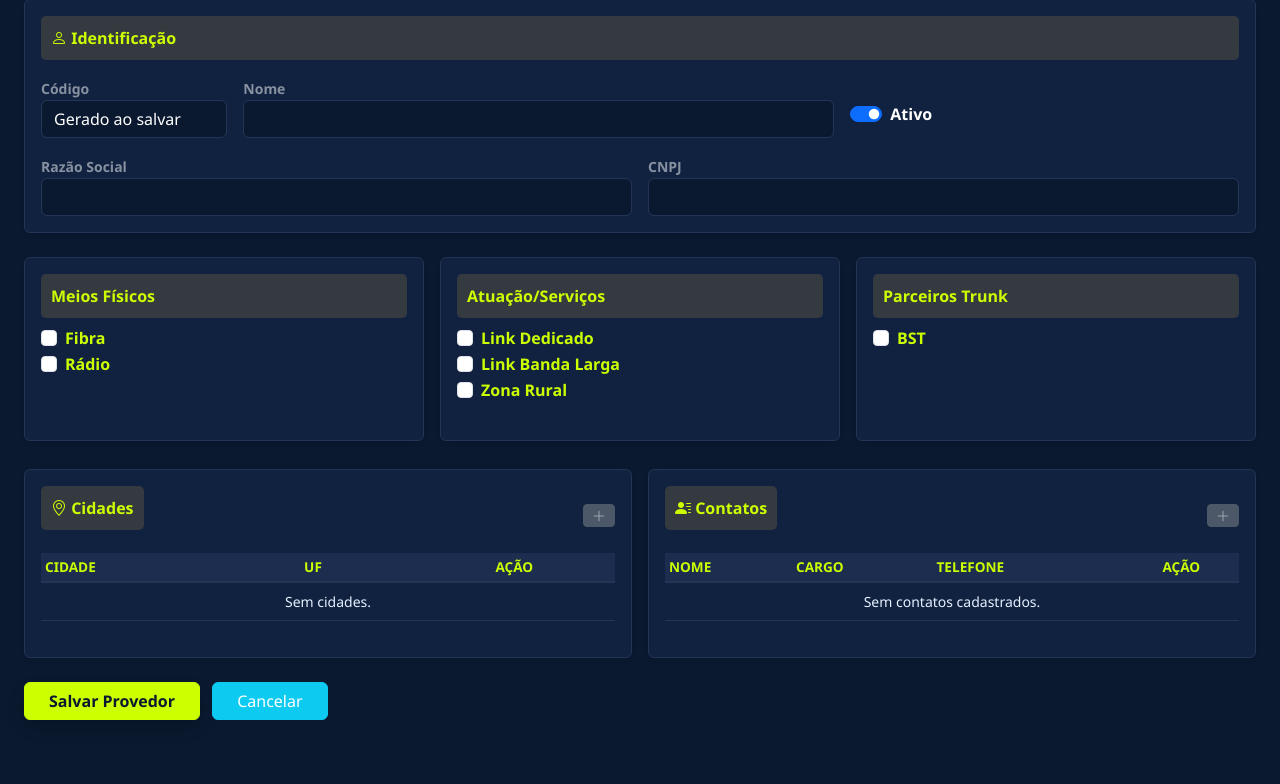
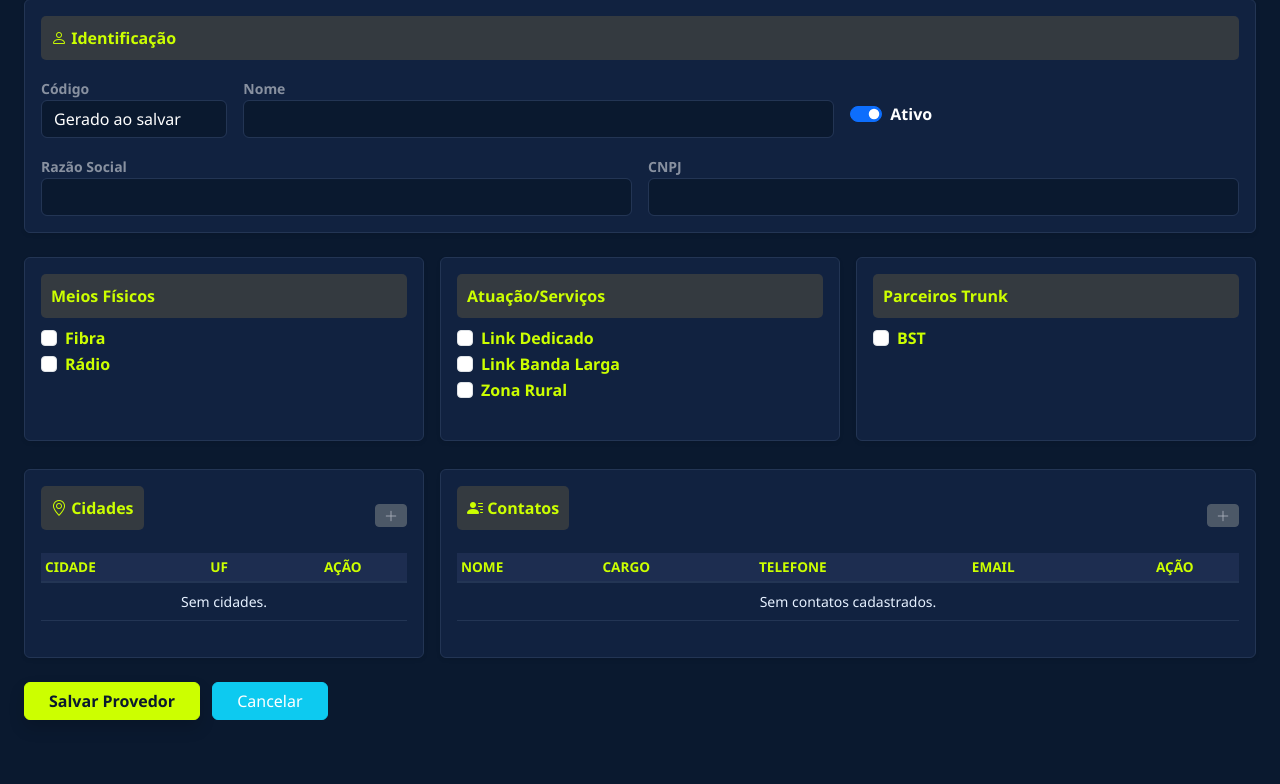
Before and after one commit to fernandosantosb30/sistema_EP, a Django app: page /provedores/novo/ in a window 1280 px wide. Shown: the part 177-961 px from the top of the page. Run offline with Django 5.2, Linux system fonts and the light colour scheme; the visitor is signed in with stand-in values (Sample User, id 1).

Commit message:
agora vai

```diff
--- a/sistema_isp/templates/providers/cadastro_edit.html
+++ b/sistema_isp/templates/providers/cadastro_edit.html
@@ -77,9 +77,8 @@
 
         <div class="row g-3">
             </div>
-
 <div class="row g-3 mt-1">
-    <div class="col-md-6">
+    <div class="col-md-4">
         <div class="card-custom p-3 border rounded shadow-sm h-100" style="background-color: rgba(255,255,255,0.05);">
             <div class="d-flex justify-content-between align-items-center mb-2">
                 <div class="header-section text-lime fw-bold"><i class="bi bi-geo-alt"></i> Cidades</div>
@@ -138,7 +137,7 @@
         </div>
     </div>
 
-    <div class="col-md-6">
+    <div class="col-md-8">
         <div class="card-custom p-3 border rounded shadow-sm h-100" style="background-color: rgba(255,255,255,0.05);">
             <div class="d-flex justify-content-between align-items-center mb-2">
                 <div class="header-section text-lime fw-bold"><i class="bi bi-person-lines-fill"></i> Contatos</div>
@@ -153,7 +152,7 @@
 
             <table class="table table-sm table-dark table-hover mb-0">
                 <thead>
-                    <tr class="small text-lime"><th>NOME</th><th>CARGO</th><th>TELEFONE</th><th class="text-center">AÇÃO</th></tr>
+                    <tr class="small text-lime"><th>NOME</th><th>CARGO</th><th>TELEFONE</th><th>EMAIL</th><th class="text-center">AÇÃO</th></tr>
                 </thead>
                 <tbody>
                     {% for contato in provedor.contatos.all %}
@@ -161,6 +160,7 @@
                         <td>{{ contato.nome }}</td>
                         <td>{{ contato.cargo|default:"-" }}</td>
                         <td>{{ contato.telefone }}</td>
+                        <td>{{ contato.email|default:"-" }}</td>
                         <td class="text-center">
                             <button type="button" class="btn btn-link text-info p-0 me-1" data-bs-toggle="modal" data-bs-target="#modalEditarContato{{ contato.id }}">
                                 <i class="bi bi-pencil-square"></i>
@@ -176,7 +176,7 @@
                         </td>
                     </tr>
                     {% empty %}
-                    <tr><td colspan="4" class="text-center text-white-50 small py-2">Sem contatos cadastrados.</td></tr>
+                    <tr><td colspan="5" class="text-center text-white-50 small py-2">Sem contatos cadastrados.</td></tr>
                     {% endfor %}
                 </tbody>
             </table>
```
Also changed, not shown: sistema_isp/templates/providers/custo_medio_integrado.html (+16 -5 lines).
